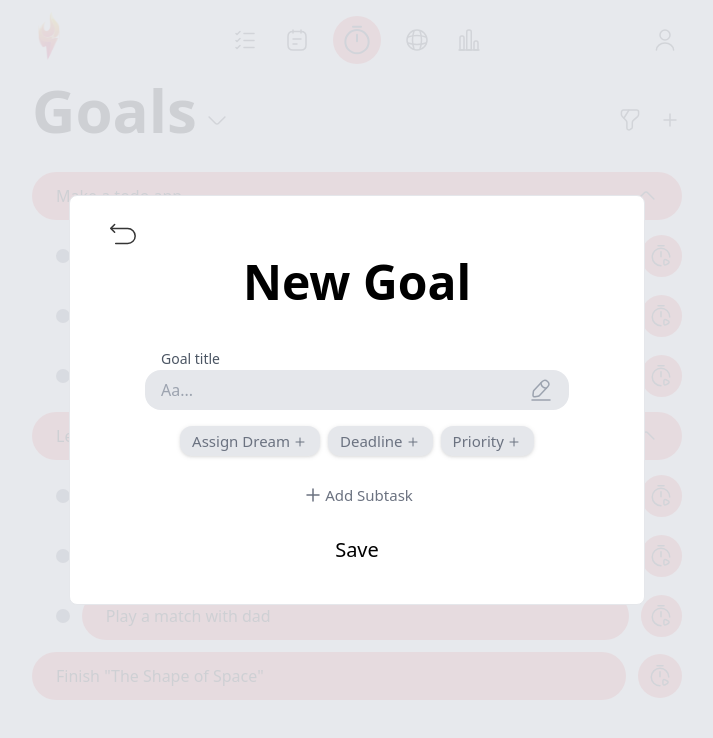
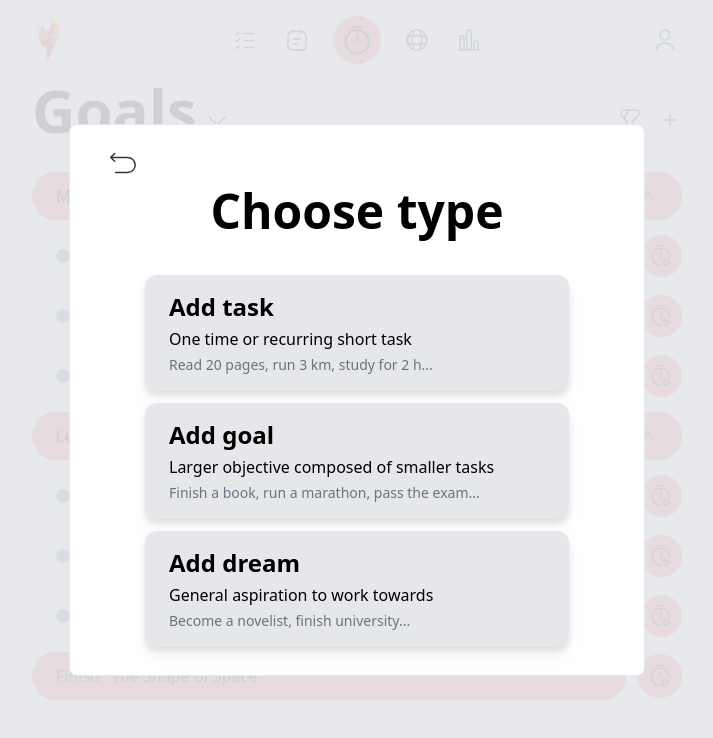
Before and after one commit to kasparas-ban/torch, a React (Vite) app: page /goals in a window 1280 px wide. Both pictures are taken after a click on the icon 953 px from the left and 120 px from the top of the page. Shown: the top 738 px of the page, without its empty margins (283-996 px from the left). Built offline with nearby package versions, Linux system fonts and the light colour scheme.

Commit message:
Added General modal

```diff
--- a/src/components/AddGeneralModal/AddGeneralModal.tsx
+++ b/src/components/AddGeneralModal/AddGeneralModal.tsx
@@ -1,33 +1,65 @@
-import Modal from "react-modal"
 import { ReactComponent as BackIcon } from "../../assets/back.svg"
+import { AnimatePresence, motion } from "framer-motion"
 
 interface IAddGeneralModal {
   showModal: boolean
+  openAddTaskModal: () => void
+  openAddGoalModal: () => void
+  openAddDreamModal: () => void
   closeModal: () => void
 }
 
-function AddGeneralModal({ showModal, closeModal }: IAddGeneralModal) {
+const modalVariants = {
+  default: { opacity: 1, scale: 1, transition: { duration: 0.2 } },
+  initial: { opacity: 0, scale: 0.95 },
+  close: {
+    opacity: 0,
+    scale: 0.95,
+    transition: { duration: 0.2 },
+  },
+}
+
+function AddGeneralModal({
+  showModal,
+  openAddTaskModal,
+  openAddGoalModal,
+  openAddDreamModal,
+  closeModal,
+}: IAddGeneralModal) {
   return (
-    <Modal
-      isOpen={showModal}
-      onRequestClose={closeModal}
-      style={{
-        content: {
-          outline: "none",
-          overflowY: "auto",
-          scrollbarGutter: "stable both-edges",
-        },
-      }}
-      className="absolute inset-0 m-auto mx-auto w-full border border-gray-200 bg-white p-5 sm:h-fit sm:max-h-[80vh] sm:max-w-xl sm:rounded sm:border"
-      appElement={document.getElementById("root") || undefined}
+    <AnimatePresence>
+      {showModal && (
+        <>
+          <motion.div
+            layout
+            variants={modalVariants}
+            initial="initial"
+            animate="default"
+            exit="close"
+            key="add_modal"
+            className="absolute inset-0 z-20 m-auto mx-auto w-full overflow-auto border border-gray-200 bg-white p-5 [scrollbar-gutter:stable_both-edges] sm:h-fit sm:max-h-[80vh] sm:max-w-xl sm:rounded-lg sm:border"
           >
-      <button onClick={closeModal}>
+            <motion.button
+              layout
+              onClick={closeModal}
+              whileTap={{ scale: 0.95 }}
+            >
               <BackIcon />
-      </button>
-      <div className="mb-6 text-center text-5xl font-semibold">Choose type</div>
+            </motion.button>
+            <motion.div
+              layout
+              className="mb-6 text-center text-5xl font-semibold"
+            >
+              Choose type
+            </motion.div>
             <div className="mx-auto">
               <div className="flex flex-col gap-3 px-0 pt-4 pb-2 sm:px-10">
-          <button className="w-full rounded-xl bg-gray-200 py-4 px-6 drop-shadow-lg hover:bg-gray-300">
+                <motion.button
+                  layout
+                  className="w-full rounded-xl bg-gray-200 py-4 px-6 drop-shadow-lg hover:bg-gray-300"
+                  onClick={openAddTaskModal}
+                  whileHover={{ scale: 1.02 }}
+                >
                   <div className="text-left">
                     <div className="text-2xl font-semibold">Add task</div>
                     <div className="my-1">One time or recurring short task</div>
@@ -35,8 +67,13 @@ function AddGeneralModal({ showModal, closeModal }: IAddGeneralModal) {
                       Read 20 pages, run 3 km, study for 2 h...
                     </div>
                   </div>
-          </button>
-          <button className="w-full rounded-xl bg-gray-200 py-4 px-6 drop-shadow-lg hover:bg-gray-300">
+                </motion.button>
+                <motion.button
+                  layout
+                  className="w-full rounded-xl bg-gray-200 py-4 px-6 drop-shadow-lg hover:bg-gray-300"
+                  onClick={openAddGoalModal}
+                  whileHover={{ scale: 1.02 }}
+                >
                   <div className="text-left">
                     <div className="text-2xl font-semibold">Add goal</div>
                     <div className="my-1">
@@ -46,19 +83,29 @@ function AddGeneralModal({ showModal, closeModal }: IAddGeneralModal) {
                       Finish a book, run a marathon, pass the exam...
                     </div>
                   </div>
-          </button>
-          <button className="w-full rounded-xl bg-gray-200 py-4 px-6 drop-shadow-lg hover:bg-gray-300">
+                </motion.button>
+                <motion.button
+                  layout
+                  className="w-full rounded-xl bg-gray-200 py-4 px-6 drop-shadow-lg hover:bg-gray-300"
+                  onClick={openAddDreamModal}
+                  whileHover={{ scale: 1.02 }}
+                >
                   <div className="text-left">
                     <div className="text-2xl font-semibold">Add dream</div>
-              <div className="my-1">General aspiration to work towards</div>
+                    <div className="my-1">
+                      General aspiration to work towards
+                    </div>
                     <div className="text-sm text-gray-500">
                       Become a novelist, finish university...
                     </div>
                   </div>
-          </button>
+                </motion.button>
               </div>
             </div>
-    </Modal>
+          </motion.div>
+        </>
+      )}
+    </AnimatePresence>
   )
 }
 
--- a/src/components/AddGoalModal/AddGoalModal.tsx
+++ b/src/components/AddGoalModal/AddGoalModal.tsx
@@ -1,5 +1,4 @@
-import { useEffect, useRef, useState } from "react"
-import Modal from "react-modal"
+import { useRef, useState } from "react"
 import { AnimatePresence, motion } from "framer-motion"
 import { ReactComponent as BackIcon } from "../../assets/back.svg"
 import { ReactComponent as PlusSmallIcon } from "../../assets/plus_small.svg"
@@ -57,16 +56,6 @@ function AddGoalModal({ showModal, closeModal }: IAddGoalModal) {
   const [goal, setGoal] = useState<IGoal>(defaultGoal)
   const modalRef = useRef<HTMLDivElement | null>(null)
 
-  const handleClickOutside = (e: MouseEvent) =>
-    !modalRef.current?.contains(e.target as Node) && closeModal()
-
-  useEffect(() => {
-    document.addEventListener("mousedown", handleClickOutside)
-    return () => {
-      document.removeEventListener("mousedown", handleClickOutside)
-    }
-  }, [])
-
   return (
     <AnimatePresence>
       {showModal && (
@@ -81,7 +70,11 @@ function AddGoalModal({ showModal, closeModal }: IAddGoalModal) {
             key="add_modal"
             className="absolute inset-0 z-20 m-auto mx-auto w-full overflow-auto border border-gray-200 bg-white p-5 [scrollbar-gutter:stable_both-edges] sm:h-fit sm:max-h-[80vh] sm:max-w-xl sm:rounded-lg sm:border"
           >
-            <motion.button layout onClick={closeModal}>
+            <motion.button
+              layout
+              onClick={closeModal}
+              whileTap={{ scale: 0.95 }}
+            >
               <BackIcon />
             </motion.button>
             <motion.div layout className="text-center text-5xl font-semibold">
@@ -91,20 +84,6 @@ function AddGoalModal({ showModal, closeModal }: IAddGoalModal) {
               <GoalForm goal={goal} setGoal={setGoal} modalRef={modalRef} />
             </div>
           </motion.div>
-          <motion.div
-            initial={{
-              opacity: 0,
-            }}
-            animate={{
-              opacity: 0.9,
-              transition: { duration: 0.2 },
-            }}
-            exit={{
-              opacity: 0,
-              transition: { duration: 0.2 },
-            }}
-            className="absolute inset-0 z-10 bg-gray-200"
-          />
         </>
       )}
     </AnimatePresence>
--- /dev/null
+++ b/src/components/AddNewModals.tsx
@@ -0,0 +1,75 @@
+import { useEffect, useRef } from "react"
+import { motion } from "framer-motion"
+import AddGoalModal from "./AddGoalModal/AddGoalModal"
+import AddGeneralModal from "./AddGeneralModal/AddGeneralModal"
+
+export interface ModalState {
+  showBackground: boolean
+  isGeneralModalOpen?: boolean
+  isAddTaskModalOpen?: boolean
+  isAddGoalModalOpen?: boolean
+  isAddDreamModalOpen?: boolean
+}
+
+export function AddNewModals({
+  modal,
+  setModal,
+}: {
+  modal: ModalState
+  setModal: React.Dispatch<React.SetStateAction<ModalState>>
+}) {
+  const backgroundRef = useRef<HTMLDivElement | null>(null)
+
+  const handleClickOutside = (e: MouseEvent) => {
+    backgroundRef.current?.contains(e.target as Node) && closeModal()
+  }
+
+  useEffect(() => {
+    document.addEventListener("mousedown", handleClickOutside)
+    return () => {
+      document.removeEventListener("mousedown", handleClickOutside)
+    }
+  }, [])
+
+  const openTaskModal = () =>
+    setModal({ showBackground: true, isAddTaskModalOpen: true })
+  const openGoalModal = () =>
+    setModal({ showBackground: true, isAddGoalModalOpen: true })
+  const openDreamModal = () =>
+    setModal({ showBackground: true, isAddDreamModalOpen: true })
+
+  const closeModal = () => setModal({ showBackground: false })
+
+  return (
+    <>
+      <AddGeneralModal
+        showModal={!!modal?.isGeneralModalOpen}
+        openAddTaskModal={openTaskModal}
+        openAddGoalModal={openGoalModal}
+        openAddDreamModal={openDreamModal}
+        closeModal={closeModal}
+      />
+      <AddGoalModal
+        showModal={!!modal?.isAddGoalModalOpen}
+        closeModal={closeModal}
+      />
+      {modal.showBackground && (
+        <motion.div
+          ref={backgroundRef}
+          initial={{
+            opacity: 0,
+          }}
+          animate={{
+            opacity: 0.9,
+            transition: { duration: 0.2 },
+          }}
+          exit={{
+            opacity: 0,
+            transition: { duration: 0.2 },
+          }}
+          className="absolute inset-0 z-10 bg-gray-200"
+        />
+      )}
+    </>
+  )
+}
--- a/src/pages/GoalsPage.tsx
+++ b/src/pages/GoalsPage.tsx
@@ -1,10 +1,9 @@
 import { useState } from "react"
+import { AddNewModals, ModalState } from "../components/AddNewModals"
 import { ReactComponent as FilterIcon } from "../assets/filter.svg"
 import { ReactComponent as PlusIcon } from "../assets/plus.svg"
 import { ReactComponent as ArrowIcon } from "../assets/arrow.svg"
 import { ReactComponent as TimerStartIcon } from "../assets/timer_start.svg"
-import AddGoalModal from "../components/AddGoalModal/AddGoalModal"
-import AddGeneralModal from "../components/AddGeneralModal/AddGeneralModal"
 
 interface Task {
   title: string
@@ -51,27 +50,26 @@ const goals: Goal[] = [
 ]
 
 function GoalsPage() {
-  const [modalIsOpen, setModalIsOpen] = useState(false)
+  const [modal, setModal] = useState<ModalState>({
+    showBackground: false,
+    isAddTaskModalOpen: false,
+  })
+
+  const openGeneralModal = () =>
+    setModal({ showBackground: true, isGeneralModalOpen: true })
 
   return (
     <div className="mt-4 flex justify-between max-[768px]:px-6 md:justify-center md:space-x-36">
       <div className="w-[650px]">
-        <GoalsHeader openAddGoalModal={() => setModalIsOpen(true)} />
+        <GoalsHeader openGeneralModal={openGeneralModal} />
         <GoalsList goals={goals} />
-        <AddGoalModal
-          showModal={modalIsOpen}
-          closeModal={() => setModalIsOpen(false)}
-        />
-        {/* <AddGeneralModal
-          showModal={modalIsOpen}
-          closeModal={() => setModalIsOpen(false)}
-        /> */}
+        <AddNewModals modal={modal} setModal={setModal} />
       </div>
     </div>
   )
 }
 
-function GoalsHeader({ openAddGoalModal }: { openAddGoalModal: () => void }) {
+function GoalsHeader({ openGeneralModal }: { openGeneralModal: () => void }) {
   return (
     <div className="mb-8 flex">
       <div className="flex cursor-pointer">
@@ -80,7 +78,7 @@ function GoalsHeader({ openAddGoalModal }: { openAddGoalModal: () => void }) {
       </div>
       <div className="mt-7 ml-auto flex space-x-4">
         <FilterIcon className="cursor-pointer" />
-        <PlusIcon className="cursor-pointer" onClick={openAddGoalModal} />
+        <PlusIcon className="cursor-pointer" onClick={openGeneralModal} />
       </div>
     </div>
   )
```
Lines whose indentation alone changed are shown as unchanged.
